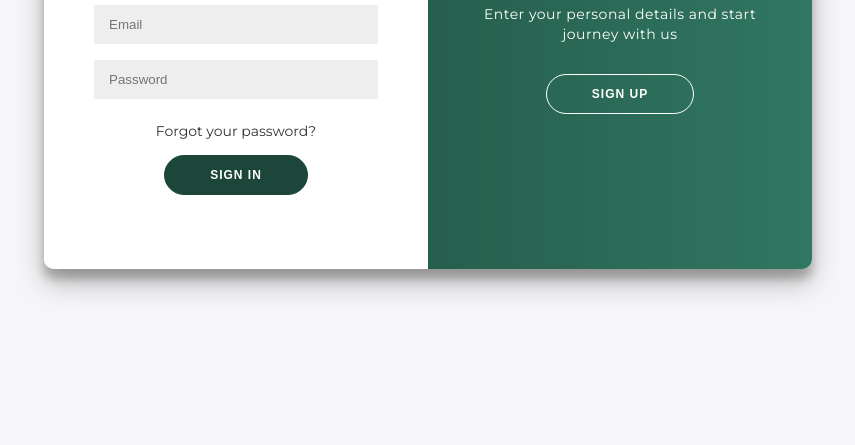
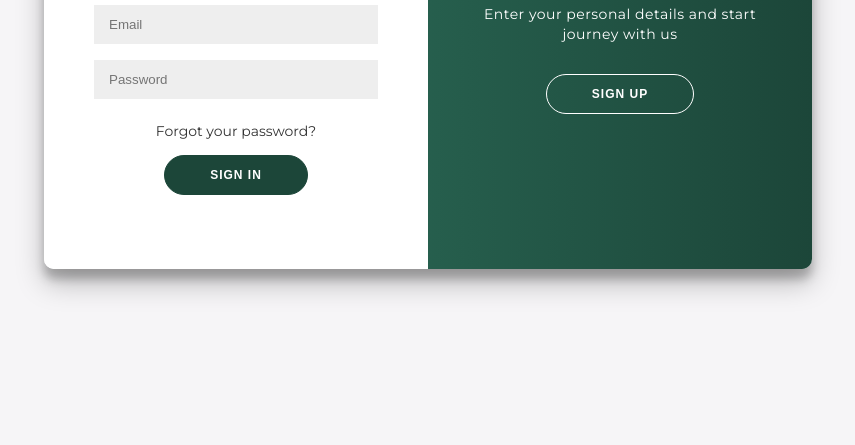
Before and after one commit to DistronX/eazyfarm, a plain HTML site: page login.html in a window 1280 px wide. Shown: the part 385-830 px from the top of the page, without its empty margins (212-1067 px from the left). Drawn offline with Linux system fonts and the light colour scheme.

Commit message:
Update login.css

```diff
--- a/css/login.css
+++ b/css/login.css
@@ -162,8 +162,8 @@ input {
 
 .overlay {
 	background: rgb(28, 70, 57);
-	background: -webkit-linear-gradient(to right, rgb(28, 70, 57), rgb(48, 119, 97));
-	background: linear-gradient(to right, rgb(28, 70, 57), rgb(48, 119, 97));
+	background: -webkit-linear-gradient(to right, rgb(48, 119, 97), rgb(28, 70, 57));
+	background: linear-gradient(to right, rgb(48, 119, 97), rgb(28, 70, 57));
 	background-repeat: no-repeat;
 	background-size: cover;
 	background-position: 0 0;
```
